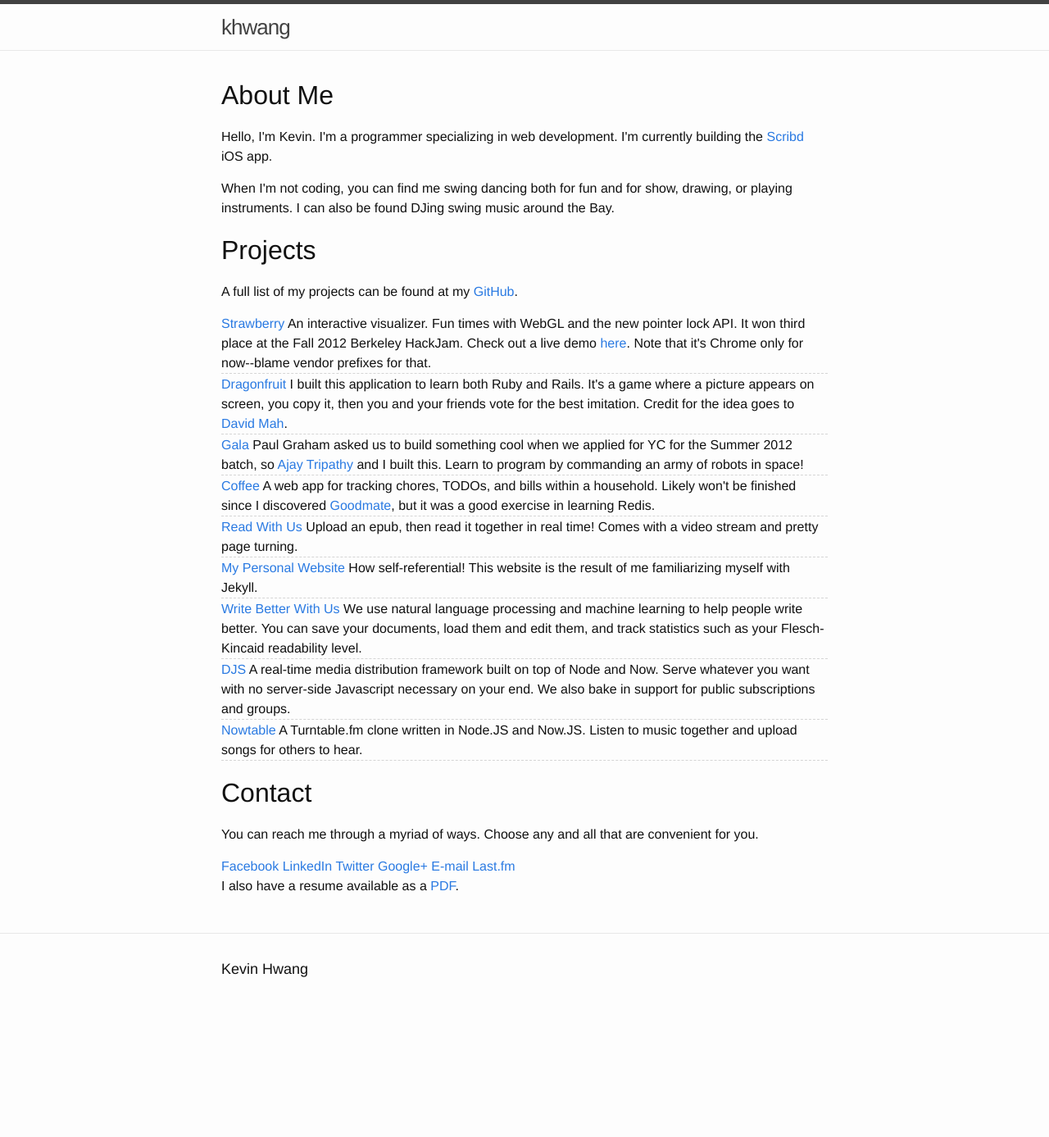
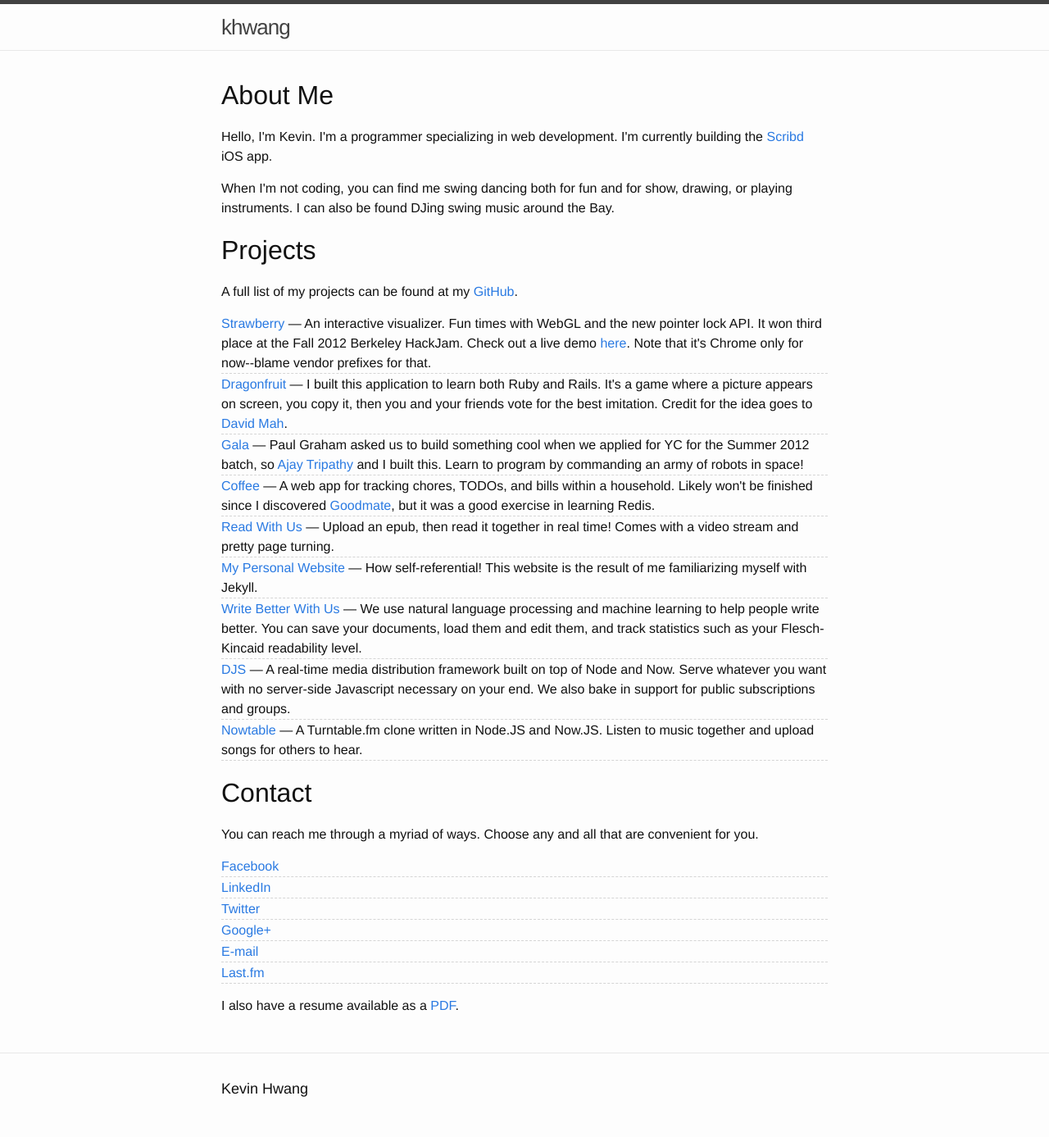
Before and after one commit to catherinemarvin/khwang.github.io, a Jekyll site: the page built from index.html, in a window 1280 px wide. Shown: the whole page at 82% size. Built offline with Jekyll 4.4.1, drawn with Linux system fonts in a browser that asks for light colours; before the commit the page ends 1241 px from its top, so only the background shows below that.

Commit message:
Arrange contact links vertically

```diff
--- a/css/index.scss
+++ b/css/index.scss
@@ -1,7 +1,7 @@
 ---
 ---
 
-.projects {
+
 ul {
     list-style: none;
     margin-left: 0px;
@@ -10,4 +10,3 @@
     border-bottom: 1px #d5d5d5 dashed;
     margin-bottom: 1px;
 }
-}
--- a/index.html
+++ b/index.html
@@ -18,22 +18,26 @@
       {% for project in site.data.projects %}
       <li>
         <a href="{{ project.link }}">{{ project.name }}</a>
-        {{ project.description }}
+        — {{ project.description }}
       </li>
       {% endfor %}
     </ul>
   </div>
 
-  <h1>Contact</h1>
+  <div class="contact">
+    <h1>Contact</h1>
 
-  <p>You can reach me through a myriad of ways. Choose any and all that are convenient for you.</p>
+    <p>You can reach me through a myriad of ways. Choose any and all that are convenient for you.</p>
 
-  <a href="https://www.facebook.com/k3vinhwang">Facebook</a>
-  <a href="http://www.linkedin.com/in/k3vinhwang">LinkedIn</a>
-  <a href="https://twitter.com/#!/k3vinhwang">Twitter</a>
-  <a href="https://plus.google.com/115680152090000837531/">Google+</a>
-  <a href="mailto:k3vinhwang@gmail.com">E-mail</a>
-  <a href="http://www.last.fm/user/k3vinhwang">Last.fm</a>
+    <ul>
+      <li><a href="https://www.facebook.com/k3vinhwang">Facebook</a></li>
+      <li><a href="http://www.linkedin.com/in/k3vinhwang">LinkedIn</a></li>
+      <li><a href="https://twitter.com/#!/k3vinhwang">Twitter</a></li>
+      <li><a href="https://plus.google.com/115680152090000837531/">Google+</a></li>
+      <li><a href="mailto:k3vinhwang@gmail.com">E-mail</a></li>
+      <li><a href="http://www.last.fm/user/k3vinhwang">Last.fm</a></li>
+    </ul>
+  </div>
 
   <p>I also have a resume available as a <a href="resume/resume.pdf">PDF</a>.</p>
 
```
Lines whose indentation alone changed are shown as unchanged.
